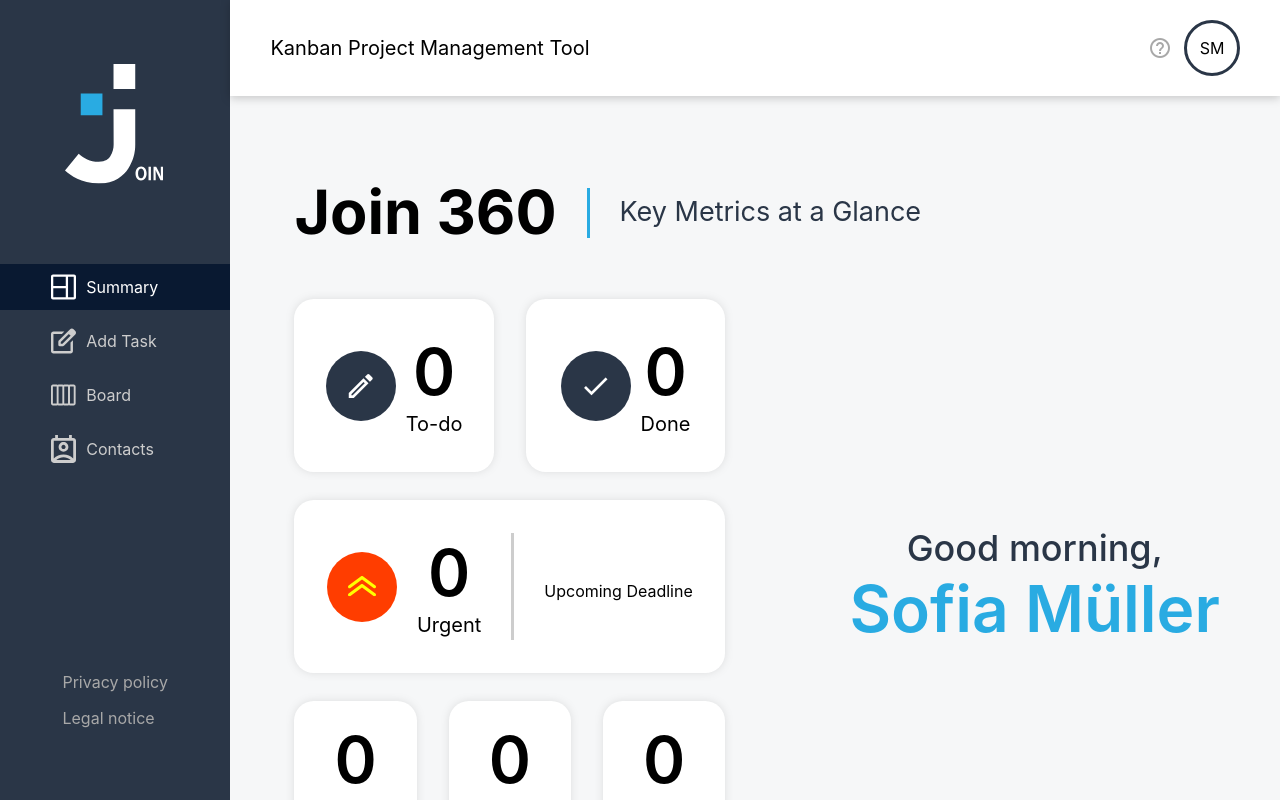
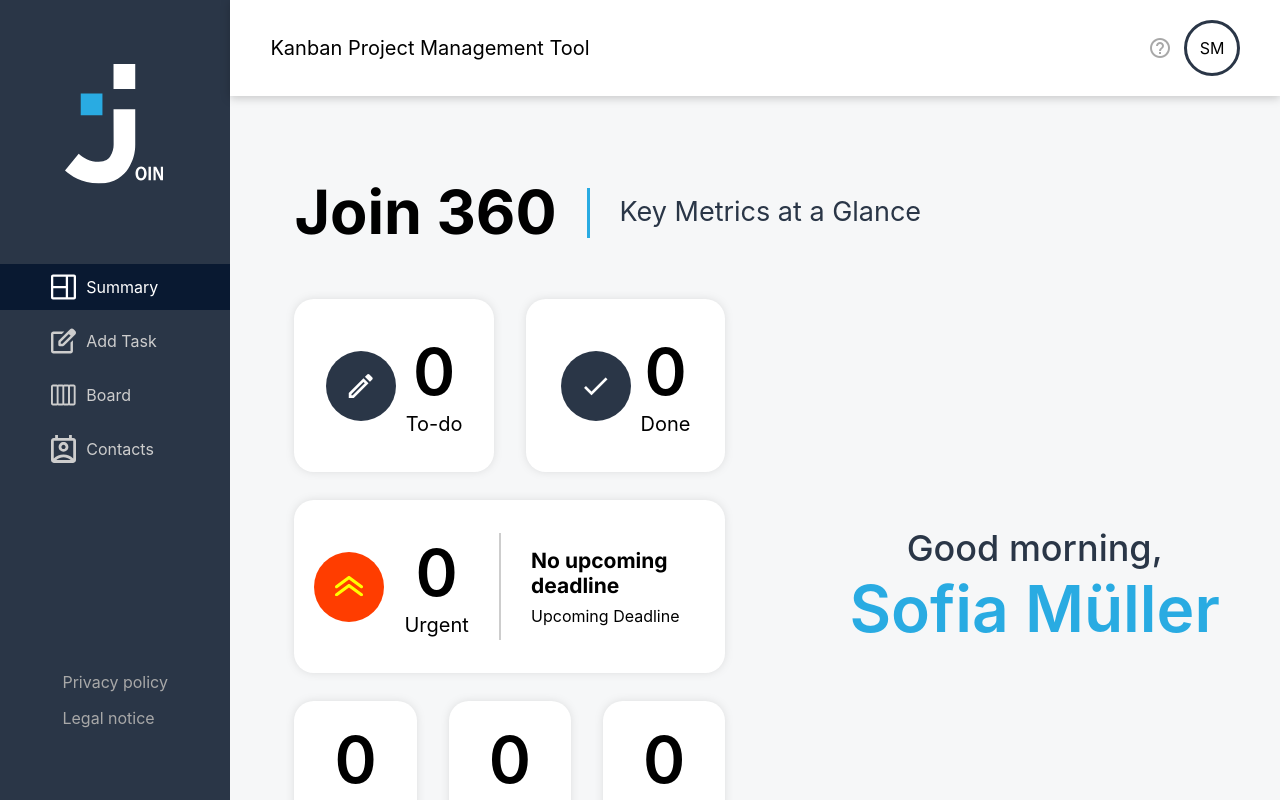
Before and after one commit to NadineJuliana/Join-Project, an Angular app: page /summary in a window 1280 px wide. Built offline with nearby package versions, Linux system fonts and the light colour scheme; no server answers; the database is empty; a web font is replaced by a local one.

Commit message:
Add upcoming deadline label to display formatted date or message

```diff
--- a/src/app/features/summary/page/summary-page/summary-page.component.html
+++ b/src/app/features/summary/page/summary-page/summary-page.component.html
@@ -33,7 +33,7 @@
                 <div class="summary__separator"></div>
                 <div class="summary__deadline">
                     <div class="summary__deadline-info">
-                        <h6>{{upcomingDeadline()}}</h6>
+                        <h6>{{upcomingDeadlineLabel()}}</h6>
                         <p>Upcoming Deadline</p>
                     </div>
                 </div>
--- a/src/app/features/summary/page/summary-page/summary-page.component.ts
+++ b/src/app/features/summary/page/summary-page/summary-page.component.ts
@@ -37,4 +37,14 @@ export class SummaryPageComponent {
 
     return nextDate ?? null;
   });
+
+  upcomingDeadlineLabel = computed(() => {
+    const date = this.upcomingDeadline();
+    if (!date) return 'No upcoming deadline';
+    return new Intl.DateTimeFormat('de-DE', {
+      month: 'long',
+      day: 'numeric',
+      year: 'numeric'
+    }).format(date)
+  })
 }
```
